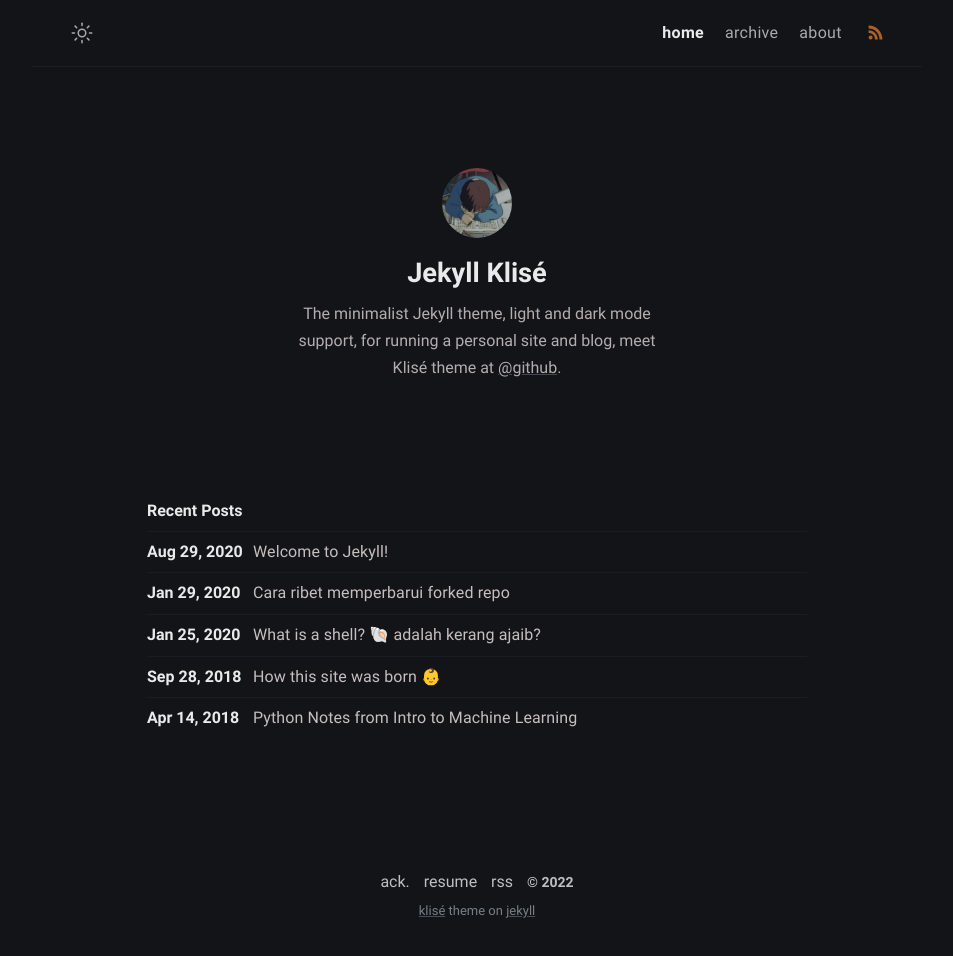
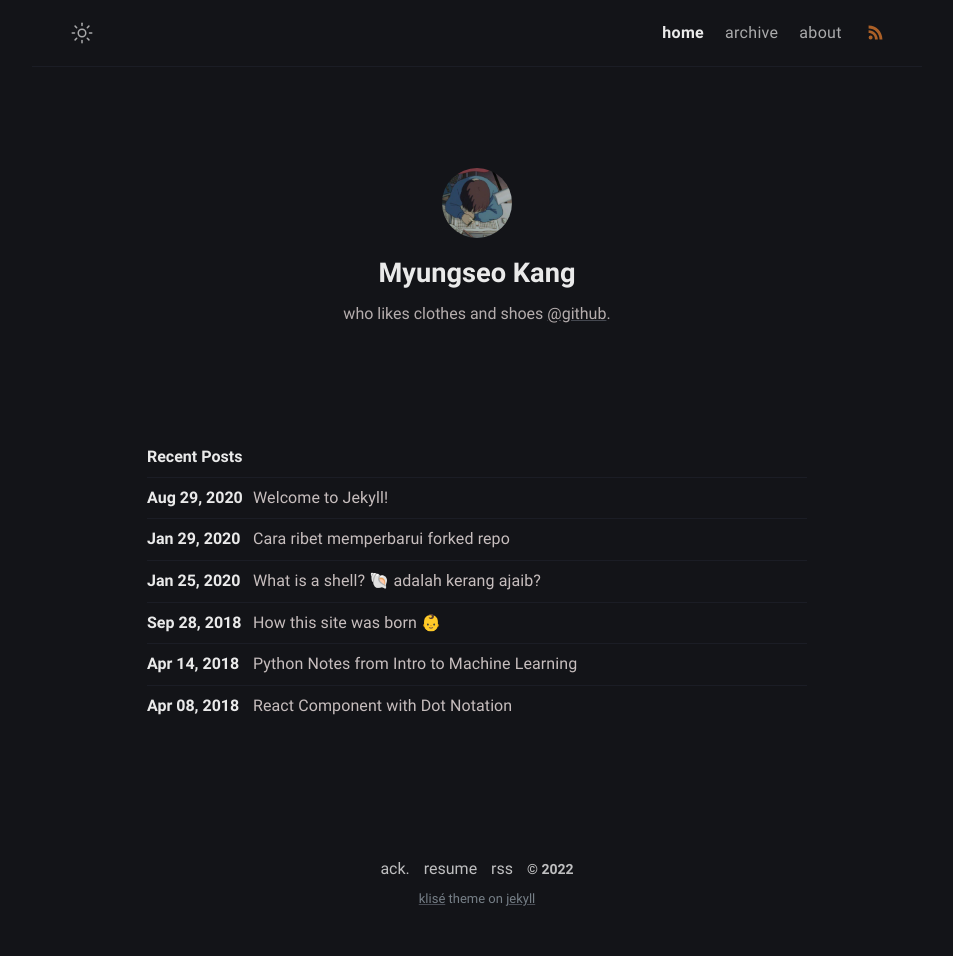
Before and after one commit to myungseokang/product, a Jekyll site: the page built from index.md, in a window 1280 px wide. Shown: the whole page, without its empty margins (163-1116 px from the left). Built offline with Jekyll 4.4.1, drawn with Linux system fonts in a browser that asks for light colours.

Commit message:
Update configurations

```diff
--- a/_config.yml
+++ b/_config.yml
@@ -1,29 +1,29 @@
 # Site settings
-title: Klise Theme # site title
+title: Product Logs # site title
 description: >- # site description
-  He's writing in Bahasa about web technology and experience as a journal
-  for documentation things that he learned, meet him <a href="https://github.com/piharpi" target="_blank" rel="noopener">@github</a>.
-lang: en-US # default lang
-timezone: Asia/Jakarta # set your timezone
+  who likes clothes and shoes
+  <a href="https://github.com/myungseokang" target="_blank" rel="noopener">@github</a>.
+lang: ko-KR # default lang
+timezone: Asia/Seoul # set your timezone
 image: assets/img/ogp.png # This image used for Open Graph more info https://ogp.me/
-repo: https://github.com/piharpi/jekyll-klise # site repo [optional]
+repo: https://github.com/myungseokang/product # site repo [optional]
 mode: dark # default theme "dark" | "light"
 
 # Profile settings
 author:
-  name: Jekyll Klisé # author name
+  name: Myungseo Kang # author name
   bio: >- # tell to the world
-    The minimalist Jekyll theme, light and dark mode support, for running a personal site and blog,
-    meet Klisé theme at <a href="https://github.com/piharpi/jekyll-klise" target="_blank" rel="noopener">@github</a>.
-  username: username # general username
-  github: github_username # github username
-  twitter: twitter_username # twitter username
-  facebook: facebook_username # facebook username
-  email: your-email@email.com # email adress
+    who likes clothes and shoes
+    <a href="https://github.com/myugnseokang/product" target="_blank" rel="noopener">@github</a>.
+  username: myungseokang # general username
+  github: myungseokang # github username
+  twitter: myungseokang # twitter username
+  facebook: myungseokang7 # facebook username
+  email: iam@myungseokang.space # email adress
   avatar: /assets/img/avatar.jpg # change with your own avatar
 
 # URL settings
-url: "https://klise.now.sh" #
+url: "https://product.myungseokang.space" #
 baseurl:
 permalink: /:title/
 google_analytics: # leave it blank if not wish
@@ -60,7 +60,7 @@ jekyll_compose:
     description:
 
 # Homepage limit posts
-number_of_posts: 5
+number_of_posts: 10
 
 # Build settings
 # theme: klise
```
